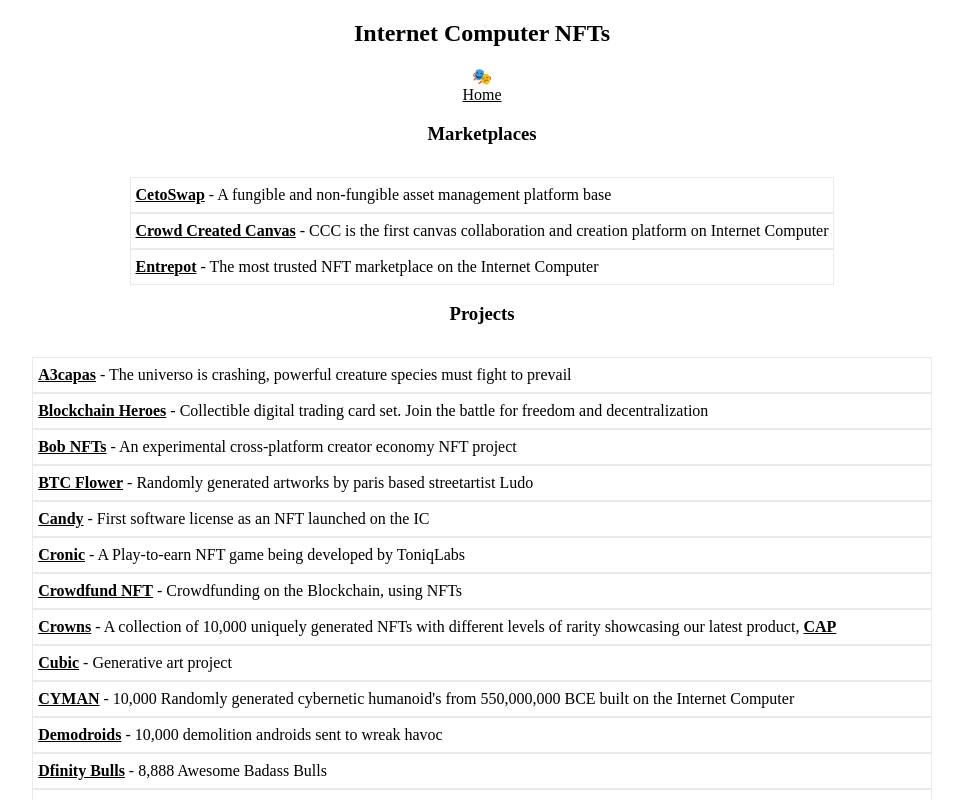
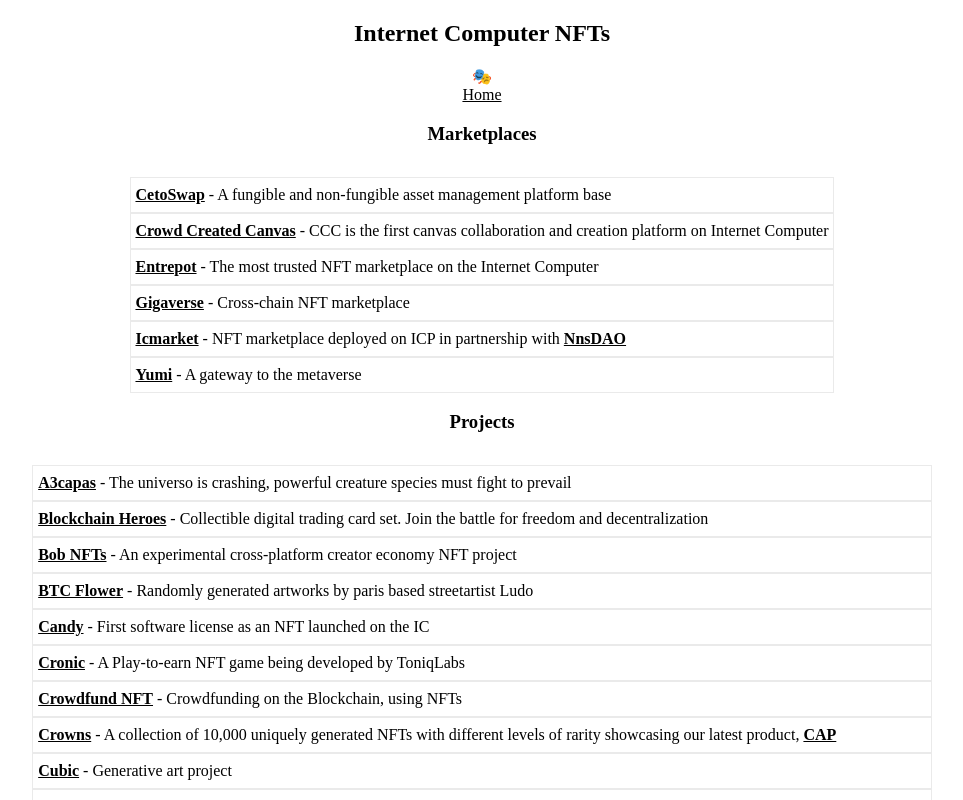
Before and after one commit to rjlucasm/ictoday, a Next.js app: page /nft in a window 1280 px wide. Shown: the top 800 px of the page, without its empty margins (158-1121 px from the left). Built offline with nearby package versions, Linux system fonts and the light colour scheme.

Commit message:
More NFT marketplaces

```diff
--- a/pages/nft.js
+++ b/pages/nft.js
@@ -27,6 +27,15 @@
             </div>
             <div className="pagescard">
                 <a href="https://entrepot.app/" target="_blank" rel="noopener noreferrer">Entrepot</a> - The most trusted NFT marketplace on the Internet Computer
+            </div>
+            <div className="pagescard">
+                <a href="https://gigaversemarket.com/" target="_blank" rel="noopener noreferrer">Gigaverse</a> - Cross-chain NFT marketplace
+            </div>
+            <div className="pagescard">
+                <a href="https://twitter.com/icmarketapp" target="_blank" rel="noopener noreferrer">Icmarket</a> - NFT marketplace deployed on ICP in partnership with <a href="https://nnsdao.org/" target="_blank" rel="noopener noreferrer">NnsDAO</a>
+            </div>
+            <div className="pagescard">
+                <a href="https://tppkg-ziaaa-aaaal-qatrq-cai.raw.ic0.app/" target="_blank" rel="noopener noreferrer">Yumi</a> - A gateway to the metaverse
             </div>
             </div>
 
```
